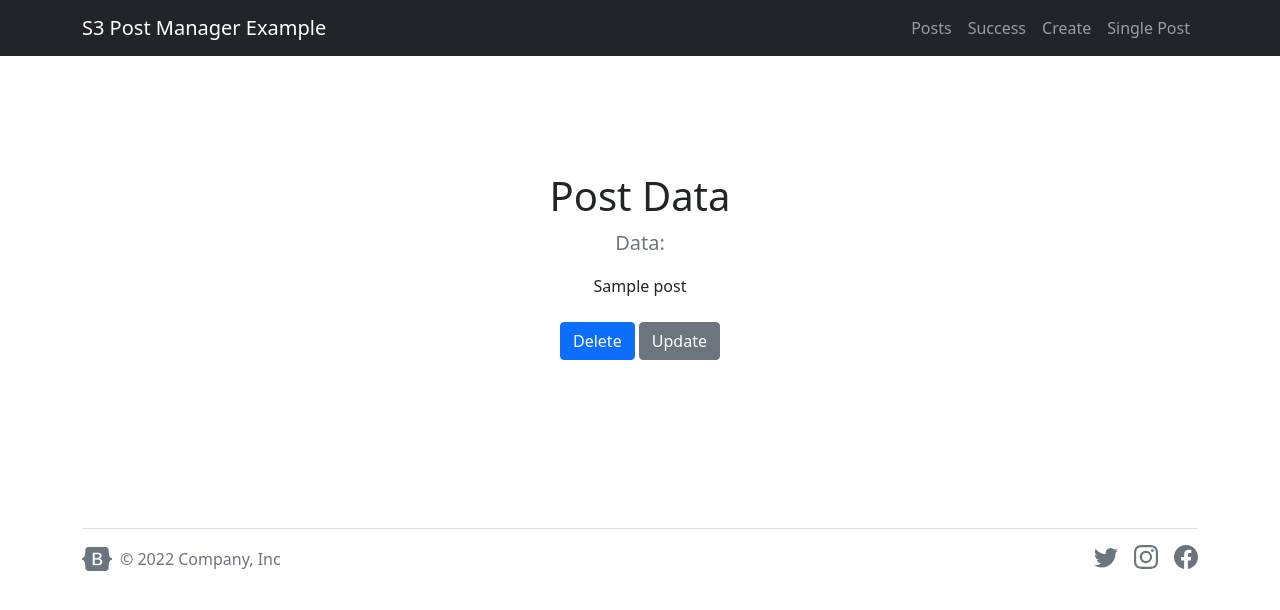
After one commit to subaquatic-pierre/postmanager-flask-example, a Flask app: template server/templates/post.html in a window 1280 px wide. The commit adds this page. Shown: the top 610 px of the page. Run offline with Flask 2, Linux system fonts and the light colour scheme; the template is opened without the code that fills it: most values are stand-ins (such as "Sample title", 1, 10 or a date in 2020).

Commit message:
Updated navbar links

```diff
--- a/server/templates/layout.html
+++ b/server/templates/layout.html
@@ -50,30 +50,35 @@
           <div class="collapse navbar-collapse" id="navbarsExample04">
             <div class="navbar-nav me-auto mb-2 mb-md-0"></div>
             <ul class="navbar-nav ml-auto mb-2 mb-md-0">
-              {% for item in links %}
-              <li class="nav-item">
-                {% if url_for(request.endpoint) == url_for(item.url_for) %}
-                <a
-                  class="nav-link active"
-                  aria-current="page"
-                  href="{{ url_for(item.url_for) }}"
-                  >{{item.title}}</a
-                >
-                {% else %}
-                <a
-                  class="nav-link"
-                  aria-current="page"
-                  href="{{ url_for(item.url_for) }}"
-                  >{{item.title}}</a
-                >
-                {% endif %}
-              </li>
-              {% endfor %}
               <li class="nav-item">
                 <a
                   class="nav-link"
                   aria-current="page"
-                  href="{{ url_for('main.single_post',post_id=1) }}"
+                  href="{{ url_for('main.list_posts') }}"
+                  >Posts</a
+                >
+              </li>
+              <li class="nav-item">
+                <a
+                  class="nav-link"
+                  aria-current="page"
+                  href="{{ url_for('main.success') }}"
+                  >Success</a
+                >
+              </li>
+              <li class="nav-item">
+                <a
+                  class="nav-link"
+                  aria-current="page"
+                  href="{{ url_for('main.create') }}"
+                  >Create</a
+                >
+              </li>
+              <li class="nav-item">
+                <a
+                  class="nav-link"
+                  aria-current="page"
+                  href="{{ url_for('main.single_post', post_id=1) }}"
                   >Single Post</a
                 >
               </li>
--- /dev/null
+++ b/server/templates/post.html
@@ -0,0 +1,23 @@
+{% extends 'layout.html' %} {% block main %}
+
+<section class="py-5 text-center container">
+  <div class="row py-lg-5">
+    <div class="col-lg-6 col-md-8 mx-auto">
+      {% if post.error == true %}
+      <h1 class="fw-light">There was an error</h1>
+      <p class="lead text-muted">Data:</p>
+      <p class="">{{post.message}}</p>
+      {% else %}
+      <h1 class="fw-light">Post Data</h1>
+      <p class="lead text-muted">Data:</p>
+      <p class="">{{post}}</p>
+      <p>
+        <a href="#" class="btn btn-primary my-2">Delete</a>
+        <a href="#" class="btn btn-secondary my-2">Update</a>
+      </p>
+      {% endif %}
+    </div>
+  </div>
+</section>
+
+{% endblock main %}
```
Also changed, not shown: server/routes.py (+18 -10 lines), server/templates/links.html (added, +23 -0 lines).
